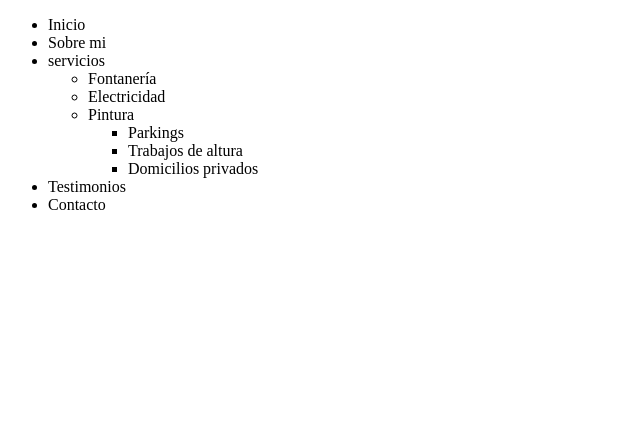
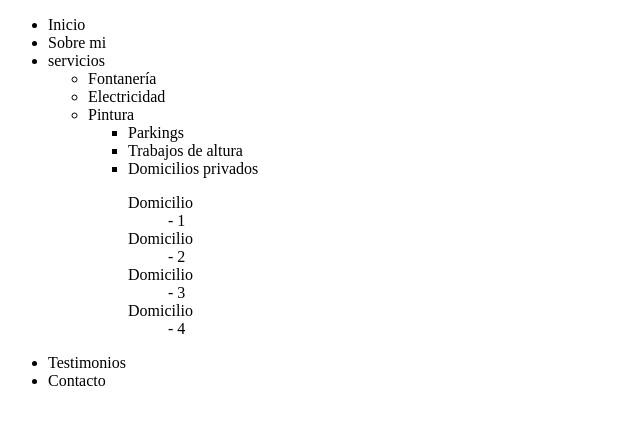
Before and after one commit to WizardMigue/Lenguajes-de-Marcas, a plain HTML site: page Repaso/ListasEjercicio/index4.html in a window 1280 px wide. Shown: the whole page, without its empty margins (0-640 px from the left). Drawn offline with Linux system fonts and the light colour scheme.

Commit message:
Cambios menores

```diff
--- a/Repaso/ListasEjercicio/index4.html
+++ b/Repaso/ListasEjercicio/index4.html
@@ -21,6 +21,17 @@
                 <li>Parkings</li>
                 <li>Trabajos de altura</li>
                 <li>Domicilios privados</li>
+
+                <dl>
+                    <dt>Domicilio</dt>
+                    <dd> - 1</dd>
+                    <dt>Domicilio</dt>
+                    <dd> - 2</dd>
+                    <dt>Domicilio</dt>
+                    <dd> - 3</dd>
+                    <dt>Domicilio</dt>
+                    <dd> - 4</dd>
+                </dl>
             </ul>
         </ul>
         <li>Testimonios</li>
```
Also changed, not shown: Repaso/Enlaces/index.html (+9 -1 lines).
